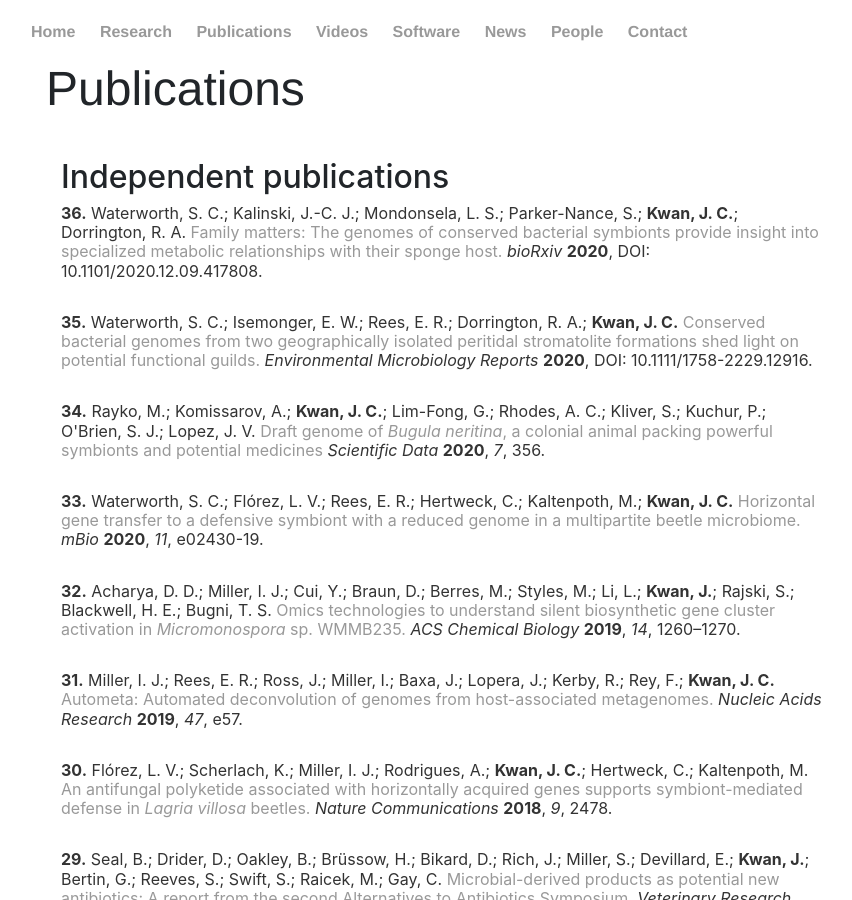
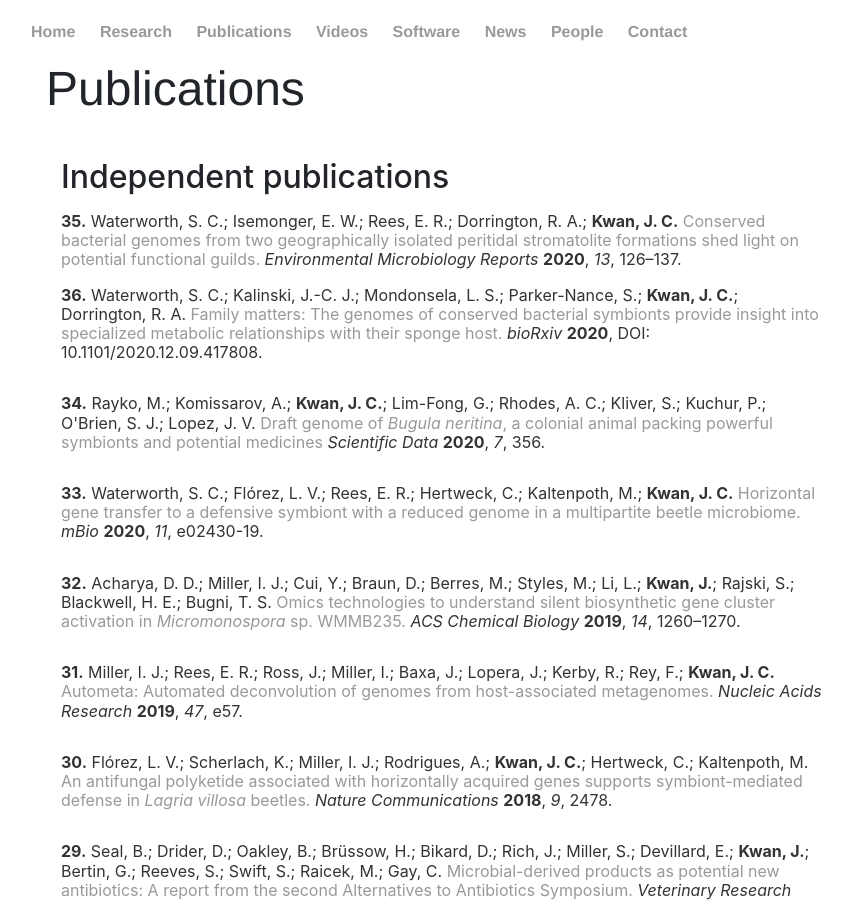
Before and after one commit to KwanLab/KwanLab.github.io, a Jekyll site: the page built from publications/index.html, in a window 1280 px wide and 900 px high. Shown: the whole window, without its empty margins (161-1013 px from the left). Built offline with Jekyll 4.4.1, drawn with Linux system fonts in a browser that asks for light colours; comment, search, counter and statistics services are not loaded.

Commit message:
Updated citation for Sams Env. Microbiol. Rep. paper

```diff
--- a/publications/index.html
+++ b/publications/index.html
@@ -12,21 +12,21 @@ title: Publications
 	<div class="col-sm-12">
 		<h2>Independent publications</h2>
 
+		<p class="small"></p>
+		<div class="row">
+			<div class="col-sm-11">
+				<p class="small"><strong>35.</strong> Waterworth, S. C.; Isemonger, E. W.; Rees, E. R.; Dorrington, R. A.; <strong>Kwan, J. C.</strong> <a href="https://sfamjournals-onlinelibrary-wiley-com/doi/10.1111/1758-2229.12916">Conserved bacterial genomes from two geographically isolated peritidal stromatolite formations shed light on potential functional guilds.</a> <em>Environmental Microbiology Reports</em> <strong>2020</strong>, <em>13</em>, 126–137.</p>
+			</div>
+			<div class="col-sm-1">
+				<div data-badge-type="donut" data-doi="10.1111/1758-2229.12916" data-condensed="true" data-hide-no-mentions="true" class="altmetric-embed"></div>
+			</div>
+		</div>
 		<div class="row">
 			<div class="col-sm-11">
 				<p class="small"><strong>36.</strong> Waterworth, S. C.; Kalinski, J.-C. J.; Mondonsela, L. S.; Parker-Nance, S.; <strong>Kwan, J. C.</strong>; Dorrington, R. A. <a href="https://www.biorxiv.org/content/10.1101/2020.12.09.417808v1">Family matters: The genomes of conserved bacterial symbionts provide insight into specialized metabolic relationships with their sponge host.</a> <em>bioRxiv</em> <strong>2020</strong>, DOI: 10.1101/2020.12.09.417808.</p>
 			</div>
 			<div class="col-sm-1">
 				<div data-badge-type="donut" data-doi="10.1101/2020.12.09.417808" data-condensed="true" data-hide-no-mentions="true" class="altmetric-embed"></div>
-			</div>
-		</div>
-		<p class="small"></p>
-		<div class="row">
-			<div class="col-sm-11">
-				<p class="small"><strong>35.</strong> Waterworth, S. C.; Isemonger, E. W.; Rees, E. R.; Dorrington, R. A.; <strong>Kwan, J. C.</strong> <a href="https://sfamjournals-onlinelibrary-wiley-com.ezproxy.library.wisc.edu/doi/10.1111/1758-2229.12916">Conserved bacterial genomes from two geographically isolated peritidal stromatolite formations shed light on potential functional guilds.</a> <em>Environmental Microbiology Reports</em> <strong>2020</strong>, DOI: 10.1111/1758-2229.12916.</p>
-			</div>
-			<div class="col-sm-1">
-				<div data-badge-type="donut" data-doi="10.1111/1758-2229.12916" data-condensed="true" data-hide-no-mentions="true" class="altmetric-embed"></div>
 			</div>
 		</div>
 		<p class="small"></p>
```
